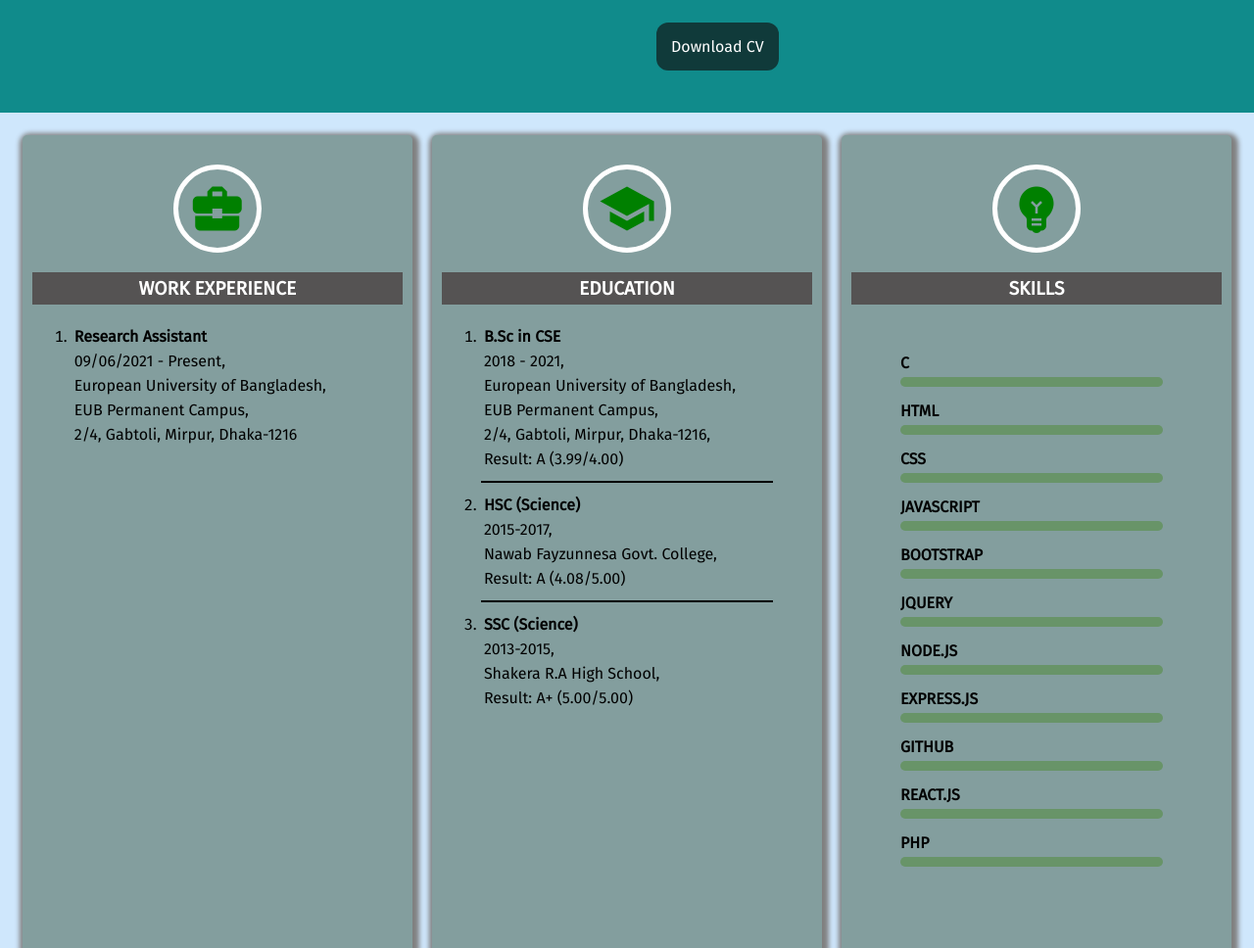
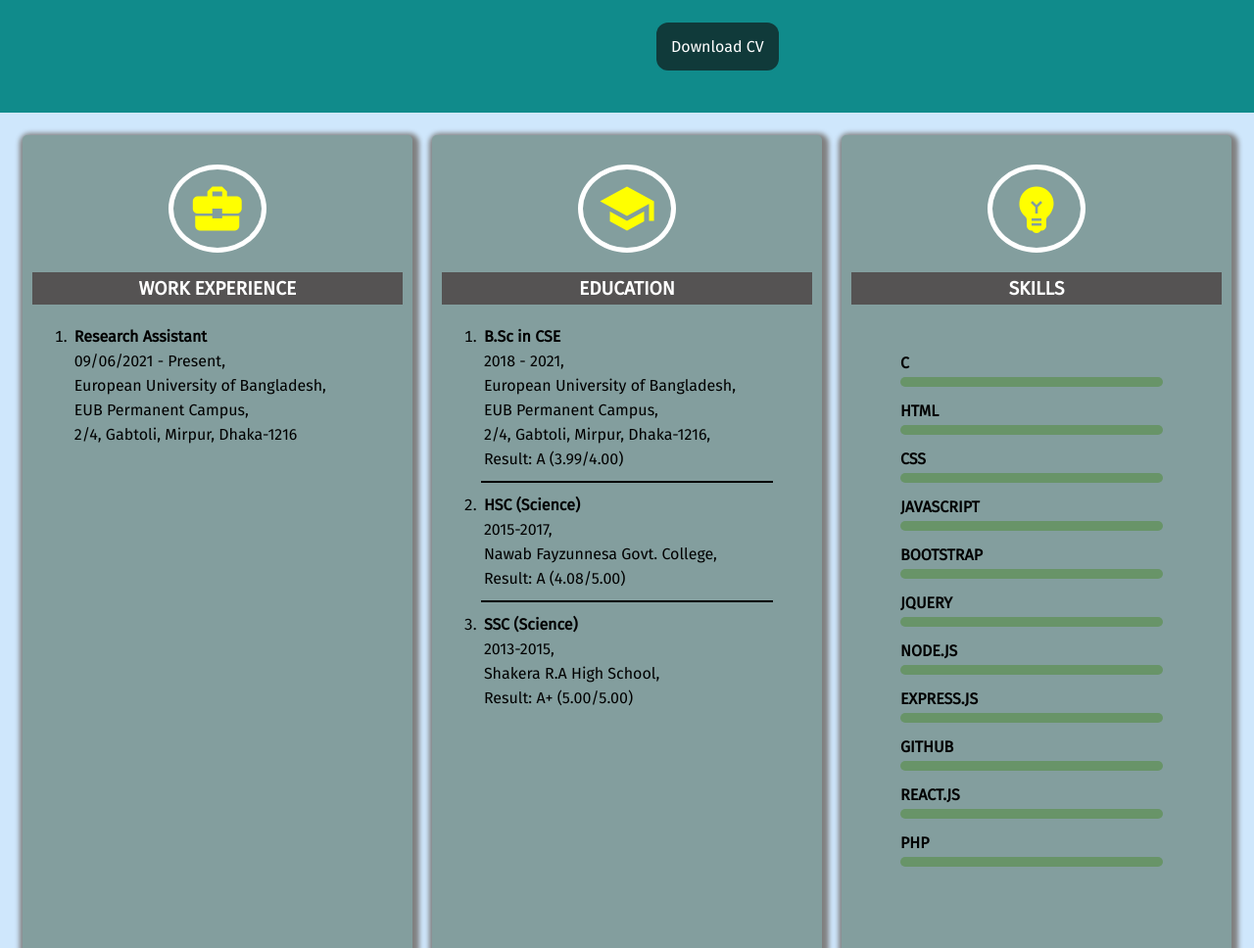
Before and after one commit to Joya322/Portfolio, a plain HTML site: page index.html in a window 1280 px wide. Shown: the part 1098-2066 px from the top of the page at 98% size. Drawn offline with Linux system fonts and the light colour scheme.

Commit message:
Update style.css

```diff
--- a/aseets/css/style.css
+++ b/aseets/css/style.css
@@ -249,10 +249,10 @@ hr {
 }
 
 .material-icons {
-    color: green;
+    color: yellow;
     font-size: 60px;
     margin-top: 20px;
-    width: 90px;
+    width: 100px;
 }
 
 .rounded-img {
```
